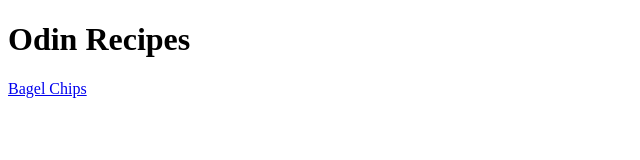
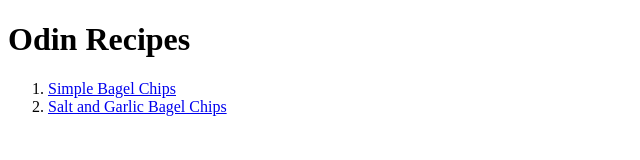
Before and after one commit to dubsdee/odin-recipes, a plain HTML site: page index.html in a window 1280 px wide. Shown: the whole page, without its empty margins (0-640 px from the left). Drawn offline with Linux system fonts and the light colour scheme.

Commit message:
Updated to correct links to new page names

```diff
--- a/index.html
+++ b/index.html
@@ -8,7 +8,11 @@
 </head>
 <body>
     <h1>Odin Recipes</h1>
+    <ol>
+        <li><a href="recipes/simplebagelchips.html">Simple Bagel Chips</a></li>
+        <li><a href="recipes/saltAndGarlicBagelChips.html">Salt and Garlic Bagel Chips</a></li>
+    </ol>
 
-    <a href="recipes/bagelchips.html">Bagel Chips</a>
+
 </body>
 </html>
```
